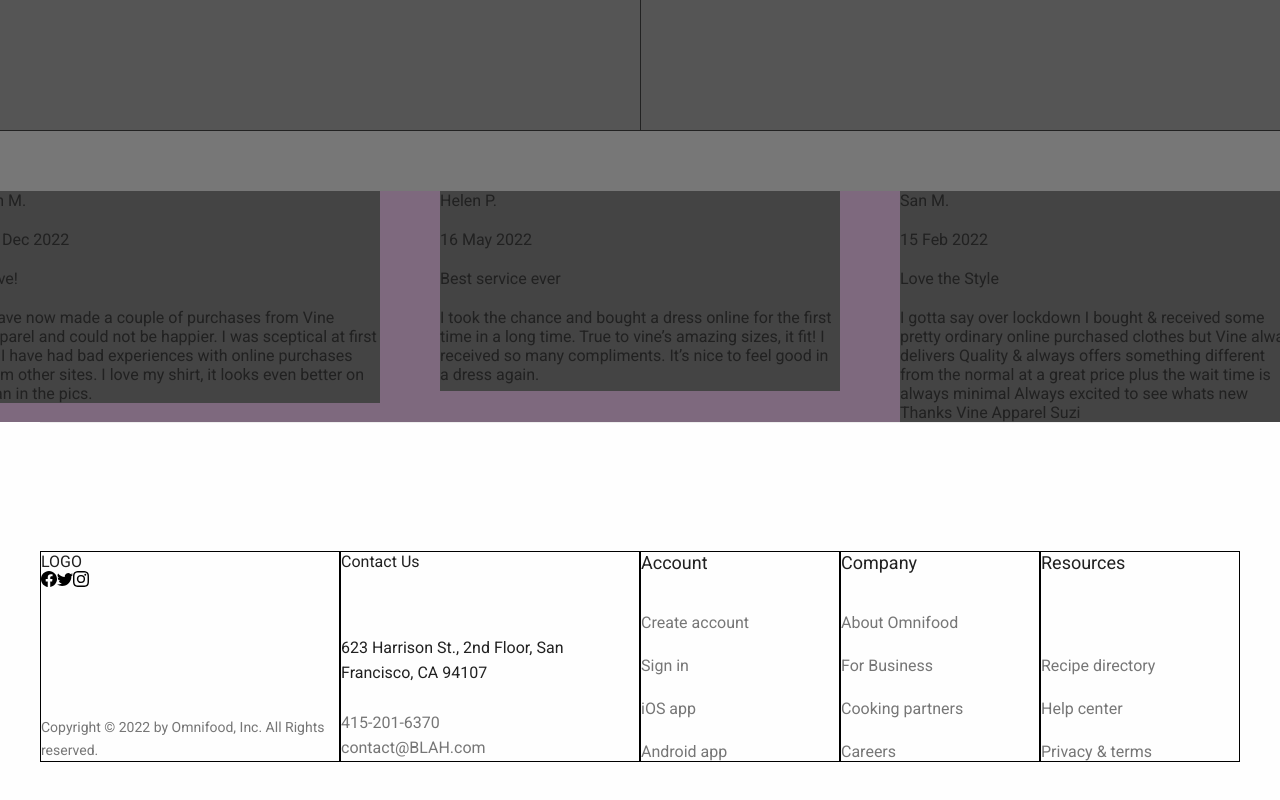
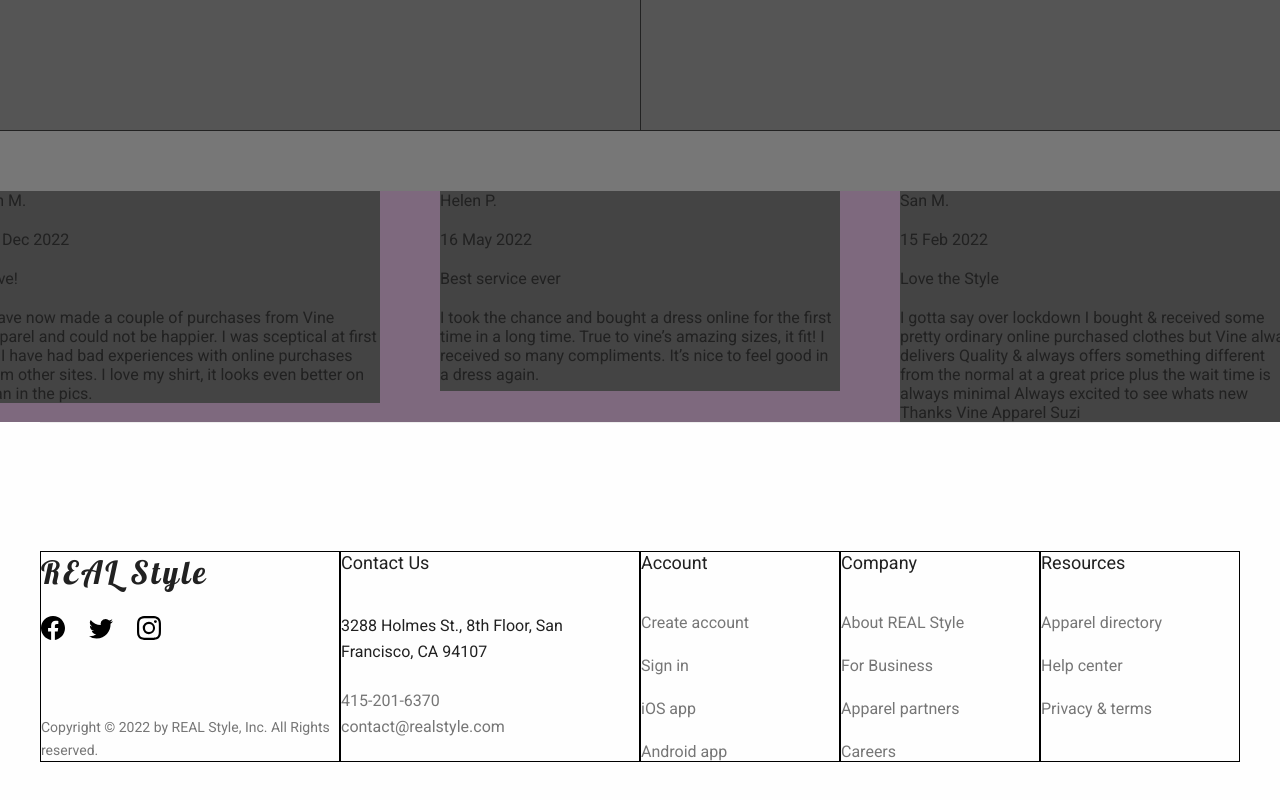
Before and after one commit to AndrewKohn/apk-ecommerce-site, a React (Create React App) app: page / in a window 1280 px wide. Shown: the part 2251-3051 px from the top of the page. Built offline with nearby package versions, Linux system fonts and the light colour scheme.

Commit message:
Adjusted footer text

```diff
--- a/src/components/Footer/Footer.js
+++ b/src/components/Footer/Footer.js
@@ -3,34 +3,35 @@ import twitterIcon from '../../assets/images/socials/twitter.svg';
 import instagramIcon from '../../assets/images/socials/instagram.svg';
 
 import classes from './Footer.module.css';
+import Logo from '../UI/Logo/Logo';
 
 const Footer = props => {
   return (
     <footer className={classes.footer}>
       <div className={classes[`footer-col`]}>
         <div>
-          <p>LOGO</p>
-          <div>
+          <Logo />
+          <div className={classes[`social-links`]}>
             <a href="#">
-              <img src={facebookIcon} />
+              <img className={classes[`social-icon`]} src={facebookIcon} />
             </a>
             <a href="#">
-              <img src={twitterIcon} />
+              <img className={classes[`social-icon`]} src={twitterIcon} />
             </a>
             <a href="#">
-              <img src={instagramIcon} />
+              <img className={classes[`social-icon`]} src={instagramIcon} />
             </a>
           </div>
         </div>
         <p className={classes.copyright}>
-          Copyright © 2022 by Omnifood, Inc. All Rights reserved.{' '}
+          Copyright © 2022 by REAL Style, Inc. All Rights reserved.{' '}
         </p>
       </div>
       <div className={classes[`footer-col`]}>
-        <p>Contact Us</p>
+        <span className={classes[`footer-heading`]}>Contact Us</span>
         <address className={classes.contacts}>
           <p className={classes.address}>
-            623 Harrison St., 2nd Floor, San Francisco, CA 94107
+            3288 Holmes St., 8th Floor, San Francisco, CA 94107
           </p>
 
           <a className={classes[`footer-link`]} href="tel:415-201-6370">
@@ -38,12 +39,12 @@ const Footer = props => {
           </a>
           <br />
           <a className={classes[`footer-link`]} href="mailto:">
-            contact@BLAH.com
+            contact@realstyle.com
           </a>
         </address>
       </div>
       <div className={classes[`footer-col`]}>
-        <div className={classes[`footer-heading`]}>Account</div>
+        <span className={classes[`footer-heading`]}>Account</span>
         <ul className={classes[`footer-nav`]}>
           <li>
             <a className={classes[`footer-link`]} href="#">
@@ -68,11 +69,11 @@ const Footer = props => {
         </ul>
       </div>
       <div className={classes[`footer-col`]}>
-        <div className={classes[`footer-heading`]}>Company</div>
+        <span className={classes[`footer-heading`]}>Company</span>
         <ul className={classes[`footer-nav`]}>
           <li>
             <a className={classes[`footer-link`]} href="#">
-              About Omnifood
+              About REAL Style
             </a>
           </li>
           <li>
@@ -82,7 +83,7 @@ const Footer = props => {
           </li>
           <li>
             <a className={classes[`footer-link`]} href="#">
-              Cooking partners
+              Apparel partners
             </a>
           </li>
           <li>
@@ -93,11 +94,11 @@ const Footer = props => {
         </ul>
       </div>
       <div className={classes[`footer-col`]}>
-        <div className={classes[`footer-heading`]}>Resources</div>
+        <span className={classes[`footer-heading`]}>Resources</span>
         <ul className={classes[`footer-nav`]}>
           <li>
             <a className={classes[`footer-link`]} href="#">
-              Recipe directory
+              Apparel directory
             </a>
           </li>
           <li>
--- a/src/components/Footer/Footer.module.css
+++ b/src/components/Footer/Footer.module.css
@@ -8,10 +8,22 @@
 
 .footer-col {
   display: flex;
-  justify-content: space-between;
+  justify-content: flex-start;
   align-content: center;
   flex-direction: column;
   border: 1px solid black;
+}
+
+.social-links {
+  display: flex;
+  gap: 2.4rem;
+  margin-top: 2.4rem;
+}
+
+.social-icon {
+  height: 2.4rem;
+  width: 2.4rem;
+  color: red;
 }
 
 .copyright {
```
